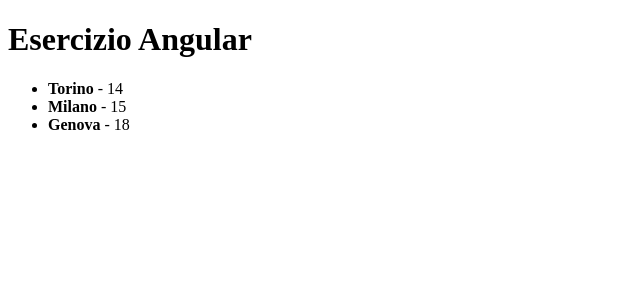
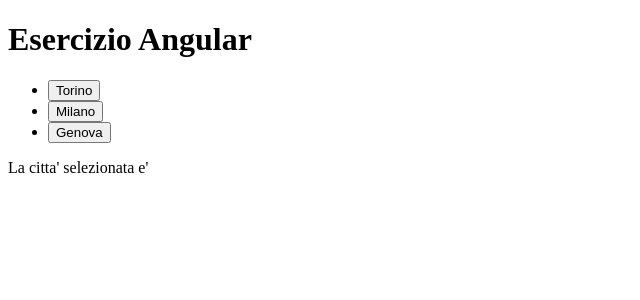
Before and after one commit to AugustoCiuffoletti/ssw_angularexercise-old, an Angular app: page / in a window 1280 px wide. Shown: the top 300 px of the page, without its empty margins (0-640 px from the left). Built offline with nearby package versions, Linux system fonts and the light colour scheme.

Commit message:
Step_03 Collegamento alle variabili del controller nella view

```diff
--- a/package.json
+++ b/package.json
@@ -1,5 +1,5 @@
 {
-  "name": "aonirmrzl.github",
+  "name": "bnmionvky.github",
   "version": "0.0.0",
   "private": true,
   "dependencies": {
--- a/src/app/app.component.html
+++ b/src/app/app.component.html
@@ -2,6 +2,10 @@
 
 <ul>
   <li *ngFor='let city of cities' >
-    <b>{{city.nome}}</b> - {{city.temperatura}}
+    <button (click)="seleziona(city.nome)">{{city.nome}}</button>
   </li>
 </ul>
+
+<p>
+  La citta' selezionata e' {{selezionata}}
+</p>
--- a/src/app/app.component.ts
+++ b/src/app/app.component.ts
@@ -7,6 +7,10 @@ import { Component } from '@angular/core';
 })
 export class AppComponent {
   title = 'Esercizio Angular';
+  selezionata: string;
+  seleziona(name: string) {
+	this.selezionata = name;
+  }
   cities = [
     {
       nome: 'Torino',
```
Also changed, not shown: 1 other file (tests, documents, lock files or other folders).
